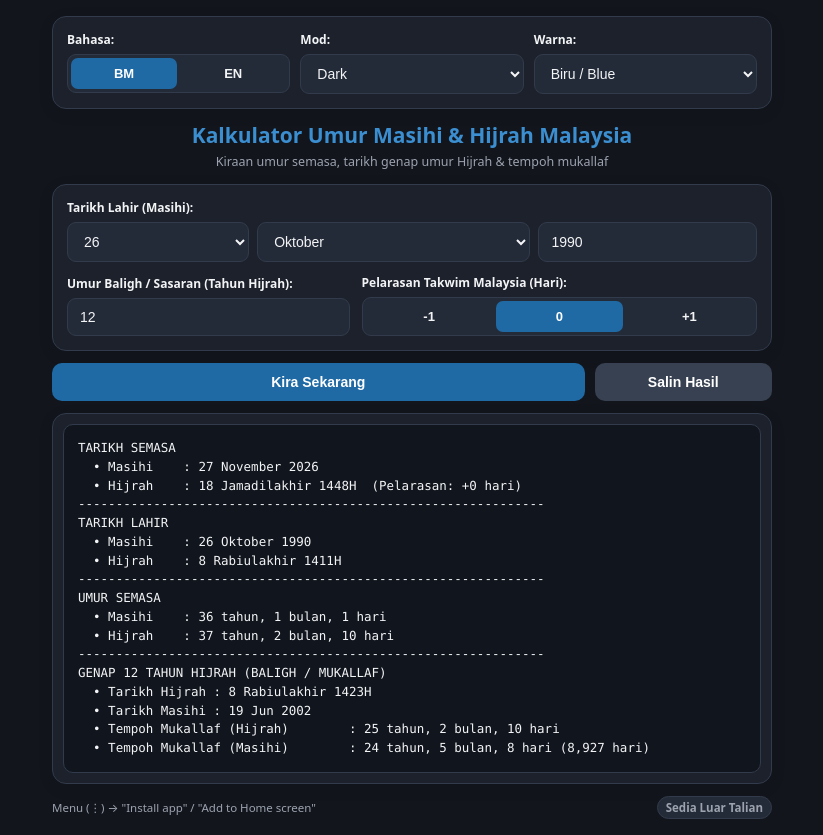
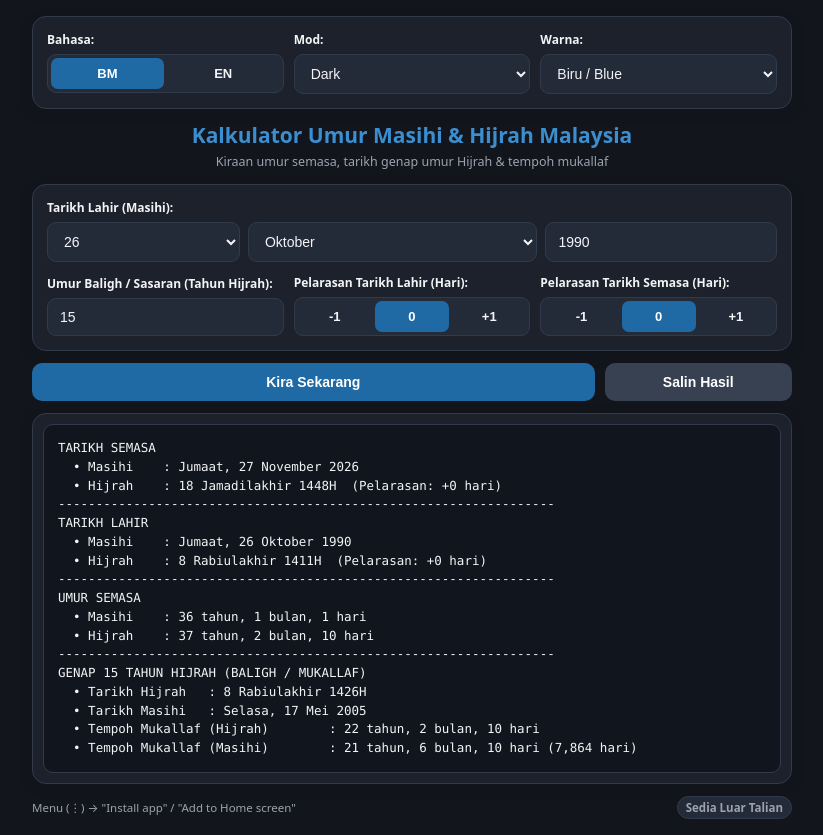
Before and after one commit to wAmhi7/Hijri-Age-Calculator, a plain HTML site: page index.html in a window 1280 px wide. Shown: the whole page, without its empty margins (228-1051 px from the left). Drawn offline with Linux system fonts and the light colour scheme.

Commit message:
Update index.html

```diff
--- a/index.html
+++ b/index.html
@@ -52,7 +52,7 @@
     }
 
     .container {
-      max-width: 720px;
+      max-width: 760px;
       margin: 0 auto;
     }
 
@@ -115,12 +115,12 @@
 
     .sub-row {
       display: grid;
-      grid-template-columns: 1fr 1.4fr;
-      gap: 12px;
+      grid-template-columns: repeat(3, 1fr);
+      gap: 10px;
       align-items: end;
     }
 
-    @media (max-width: 600px) {
+    @media (max-width: 680px) {
       .sub-row {
         grid-template-columns: 1fr;
       }
@@ -228,7 +228,7 @@
       white-space: pre-wrap;
       word-break: break-word;
       color: var(--text);
-      min-height: 260px;
+      min-height: 280px;
     }
 
     .footer-bar {
@@ -303,12 +303,21 @@
       <div class="sub-row">
         <div class="field-group">
           <label id="balighLbl" for="balighInput">Umur Baligh / Sasaran (Tahun Hijrah):</label>
-          <input type="number" id="balighInput" value="12" min="1" max="150" />
+          <input type="number" id="balighInput" value="15" min="1" max="150" />
         </div>
 
         <div class="field-group">
-          <label id="offsetLbl">Pelarasan Takwim Malaysia (Hari):</label>
-          <div class="seg-group" style="--seg-count: 3;" id="offsetSeg">
+          <label id="dobOffsetLbl">Pelarasan Tarikh Lahir (Hari):</label>
+          <div class="seg-group" style="--seg-count: 3;" id="dobOffsetSeg">
+            <button type="button" class="seg-btn" data-val="-1">-1</button>
+            <button type="button" class="seg-btn active" data-val="0">0</button>
+            <button type="button" class="seg-btn" data-val="1">+1</button>
+          </div>
+        </div>
+
+        <div class="field-group">
+          <label id="todayOffsetLbl">Pelarasan Tarikh Semasa (Hari):</label>
+          <div class="seg-group" style="--seg-count: 3;" id="todayOffsetSeg">
             <button type="button" class="seg-btn" data-val="-1">-1</button>
             <button type="button" class="seg-btn active" data-val="0">0</button>
             <button type="button" class="seg-btn" data-val="1">+1</button>
@@ -330,11 +339,19 @@
 
     <div class="footer-bar">
       <span id="pwaNote">Menu (⋮) → "Install app" / "Add to Home screen"</span>
-      <span class="status-pill" id="offlineBadge">Offline Ready</span>
+      <span class="status-pill" id="offlineBadge">Sedia Luar Talian</span>
     </div>
   </div>
 
   <script>
+    const HARI_BM = [
+      "Isnin", "Selasa", "Rabu", "Khamis", "Jumaat", "Sabtu", "Ahad"
+    ];
+
+    const HARI_EN = [
+      "Monday", "Tuesday", "Wednesday", "Thursday", "Friday", "Saturday", "Sunday"
+    ];
+
     const BULAN_HIJRI_BM = [
       "Muharam", "Safar", "Rabiulawal", "Rabiulakhir",
       "Jamadilawal", "Jamadilakhir", "Rejab", "Syaaban",
@@ -399,7 +416,8 @@
         dobLabel: "Tarikh Lahir (Masihi):",
         yearPlaceholder: "Tahun (cth: 1990)",
         balighLabel: "Umur Baligh / Sasaran (Tahun Hijrah):",
-        offsetLabel: "Pelarasan Takwim Malaysia (Hari):",
+        dobOffsetLabel: "Pelarasan Tarikh Lahir (Hari):",
+        todayOffsetLabel: "Pelarasan Tarikh Semasa (Hari):",
         calcBtn: "Kira Sekarang",
         copyBtn: "Salin Hasil",
         copiedBtn: "Disalin ✓",
@@ -434,7 +452,8 @@
         dobLabel: "Date of Birth (Gregorian):",
         yearPlaceholder: "Year (e.g. 1990)",
         balighLabel: "Baligh (Puberty) / Target Age (Hijri Years):",
-        offsetLabel: "Malaysia Calendar Offset (Days):",
+        dobOffsetLabel: "Birth Date Offset (Days):",
+        todayOffsetLabel: "Current Date Offset (Days):",
         calcBtn: "Calculate Now",
         copyBtn: "Copy Result",
         copiedBtn: "Copied ✓",
@@ -602,9 +621,14 @@
       return [years, months, days];
     }
 
-    function formatMasihi(utcDate, lang) {
+    function formatMasihi(utcDate, lang, includeDay = false) {
       const months = lang === "BM" ? BULAN_MASIHI_BM : BULAN_MASIHI_EN;
-      return `${utcDate.getUTCDate()} ${months[utcDate.getUTCMonth()]} ${utcDate.getUTCFullYear()}`;
+      const base = `${utcDate.getUTCDate()} ${months[utcDate.getUTCMonth()]} ${utcDate.getUTCFullYear()}`;
+      if (!includeDay) return base;
+      // getUTCDay(): 0 = Sunday .. 6 = Saturday; map to 0 = Monday .. 6 = Sunday
+      const monIdx = (utcDate.getUTCDay() + 6) % 7;
+      const dayName = lang === "BM" ? HARI_BM[monIdx] : HARI_EN[monIdx];
+      return `${dayName}, ${base}`;
     }
 
     function formatHijri(h, lang) {
@@ -613,13 +637,22 @@
       return `${h.day} ${months[h.month - 1]} ${h.year}${suffix}`;
     }
 
+    function unitLabel(value, pluralLabel, singularEn, lang) {
+      if (lang === "EN" && value === 1) return singularEn;
+      return pluralLabel;
+    }
+
     function formatYmd(y, m, d, lang) {
       const t = UI_TEXT[lang];
-      return `${y} ${t.yearsUnit}, ${m} ${t.monthsUnit}, ${d} ${t.daysUnit}`;
+      const yUnit = unitLabel(y, t.yearsUnit, "year", lang);
+      const mUnit = unitLabel(m, t.monthsUnit, "month", lang);
+      const dUnit = unitLabel(d, t.daysUnit, "day", lang);
+      return `${y} ${yUnit}, ${m} ${mUnit}, ${d} ${dUnit}`;
     }
 
     let currentLang = "BM";
-    let currentOffset = 0;
+    let dobOffset = 0;
+    let todayOffset = 0;
     let copyTimer = null;
 
     const daySelect = document.getElementById("daySelect");
@@ -685,7 +718,8 @@
       document.getElementById("dobLbl").textContent = t.dobLabel;
       yearInput.placeholder = t.yearPlaceholder;
       document.getElementById("balighLbl").textContent = t.balighLabel;
-      document.getElementById("offsetLbl").textContent = t.offsetLabel;
+      document.getElementById("dobOffsetLbl").textContent = t.dobOffsetLabel;
+      document.getElementById("todayOffsetLbl").textContent = t.todayOffsetLabel;
       document.getElementById("pwaNote").textContent = t.pwaNote;
       document.getElementById("offlineBadge").textContent = t.offlineBadge;
       calcBtn.textContent = t.calcBtn;
@@ -701,7 +735,6 @@
       const month = monthIdx + 1;
       const year = parseInt(yearInput.value.trim(), 10);
       const balighAge = parseInt(balighInput.value.trim(), 10);
-      const offset = currentOffset;
 
       if (Number.isNaN(year) || Number.isNaN(balighAge) || year < 1 || balighAge <= 0) {
         resultBox.textContent = t.errInvalidInput;
@@ -726,14 +759,14 @@
         return;
       }
 
-      const dobH = gregorianToHijriMY(dobM, offset);
-      const todayH = gregorianToHijriMY(todayM, offset);
+      const dobH = gregorianToHijriMY(dobM, dobOffset);
+      const todayH = gregorianToHijriMY(todayM, todayOffset);
 
       const targetHYear = dobH.year + balighAge;
       const maxHDay = hijriMonthLength(targetHYear, dobH.month);
       const targetHDay = Math.min(dobH.day, maxHDay);
       const targetH = { year: targetHYear, month: dobH.month, day: targetHDay };
-      const targetM = hijriToGregorianMY(targetH.year, targetH.month, targetH.day, offset);
+      const targetM = hijriToGregorianMY(targetH.year, targetH.month, targetH.day, dobOffset);
 
       const ageM = diffYmdGregorian(dobM, todayM);
       const ageH = diffYmdHijri(dobH, todayH);
@@ -742,31 +775,32 @@
       const mukallafM = diffYmdGregorian(targetM, todayM);
       const totalDaysMukallaf = Math.max(0, diffDaysUTC(todayM, targetM));
 
-      const offsetSign = offset >= 0 ? `+${offset}` : `${offset}`;
-      const offsetStr = t.offsetNote.replace("{offset}", offsetSign);
+      const todayOffsetStr = t.offsetNote.replace("{offset}", todayOffset >= 0 ? `+${todayOffset}` : `${todayOffset}`);
+      const dobOffsetStr = t.offsetNote.replace("{offset}", dobOffset >= 0 ? `+${dobOffset}` : `${dobOffset}`);
 
       const lines = [
         t.secCurrent,
-        `  • ${t.gregorian.padEnd(10)}: ${formatMasihi(todayM, currentLang)}`,
-        `  • ${t.hijri.padEnd(10)}: ${formatHijri(todayH, currentLang)}  (${offsetStr})`,
-        "-".repeat(62),
+        `  • ${t.gregorian.padEnd(10)}: ${formatMasihi(todayM, currentLang, true)}`,
+        `  • ${t.hijri.padEnd(10)}: ${formatHijri(todayH, currentLang)}  (${todayOffsetStr})`,
+        "-".repeat(66),
         t.secDob,
-        `  • ${t.gregorian.padEnd(10)}: ${formatMasihi(dobM, currentLang)}`,
-        `  • ${t.hijri.padEnd(10)}: ${formatHijri(dobH, currentLang)}`,
-        "-".repeat(62),
+        `  • ${t.gregorian.padEnd(10)}: ${formatMasihi(dobM, currentLang, true)}`,
+        `  • ${t.hijri.padEnd(10)}: ${formatHijri(dobH, currentLang)}  (${dobOffsetStr})`,
+        "-".repeat(66),
         t.secAge,
         `  • ${t.gregorian.padEnd(10)}: ${formatYmd(ageM[0], ageM[1], ageM[2], currentLang)}`,
         `  • ${t.hijri.padEnd(10)}: ${formatYmd(ageH[0], ageH[1], ageH[2], currentLang)}`,
-        "-".repeat(62),
+        "-".repeat(66),
         t.secTarget.replace("{age}", balighAge),
-        `  • ${t.targetHijri.padEnd(14)}: ${formatHijri(targetH, currentLang)}`,
-        `  • ${t.targetGregorian.padEnd(14)}: ${formatMasihi(targetM, currentLang)}`
+        `  • ${t.targetHijri.padEnd(16)}: ${formatHijri(targetH, currentLang)}`,
+        `  • ${t.targetGregorian.padEnd(16)}: ${formatMasihi(targetM, currentLang, true)}`
       ];
 
       if (compareHijri(todayH, targetH) >= 0) {
+        const dUnit = unitLabel(totalDaysMukallaf, t.daysUnit, "day", currentLang);
         lines.push(`  • ${t.mukallafHijri.padEnd(32)}: ${formatYmd(mukallafH[0], mukallafH[1], mukallafH[2], currentLang)}`);
         lines.push(
-          `  • ${t.mukallafGregorian.padEnd(32)}: ${formatYmd(mukallafM[0], mukallafM[1], mukallafM[2], currentLang)} (${totalDaysMukallaf.toLocaleString()} ${t.daysUnit})`
+          `  • ${t.mukallafGregorian.padEnd(32)}: ${formatYmd(mukallafM[0], mukallafM[1], mukallafM[2], currentLang)} (${totalDaysMukallaf.toLocaleString()} ${dUnit})`
         );
       } else {
         const bakiHari = Math.max(0, diffDaysUTC(targetM, todayM));
@@ -795,11 +829,21 @@
       });
     });
 
-    document.querySelectorAll("#offsetSeg .seg-btn").forEach((btn) => {
+    document.querySelectorAll("#dobOffsetSeg .seg-btn").forEach((btn) => {
       btn.addEventListener("click", () => {
-        currentOffset = parseInt(btn.dataset.val, 10);
-        document.querySelectorAll("#offsetSeg .seg-btn").forEach((b) => {
-          b.classList.toggle("active", parseInt(b.dataset.val, 10) === currentOffset);
+        dobOffset = parseInt(btn.dataset.val, 10);
+        document.querySelectorAll("#dobOffsetSeg .seg-btn").forEach((b) => {
+          b.classList.toggle("active", parseInt(b.dataset.val, 10) === dobOffset);
+        });
+        calculate();
+      });
+    });
+
+    document.querySelectorAll("#todayOffsetSeg .seg-btn").forEach((btn) => {
+      btn.addEventListener("click", () => {
+        todayOffset = parseInt(btn.dataset.val, 10);
+        document.querySelectorAll("#todayOffsetSeg .seg-btn").forEach((b) => {
+          b.classList.toggle("active", parseInt(b.dataset.val, 10) === todayOffset);
         });
         calculate();
       });
```
